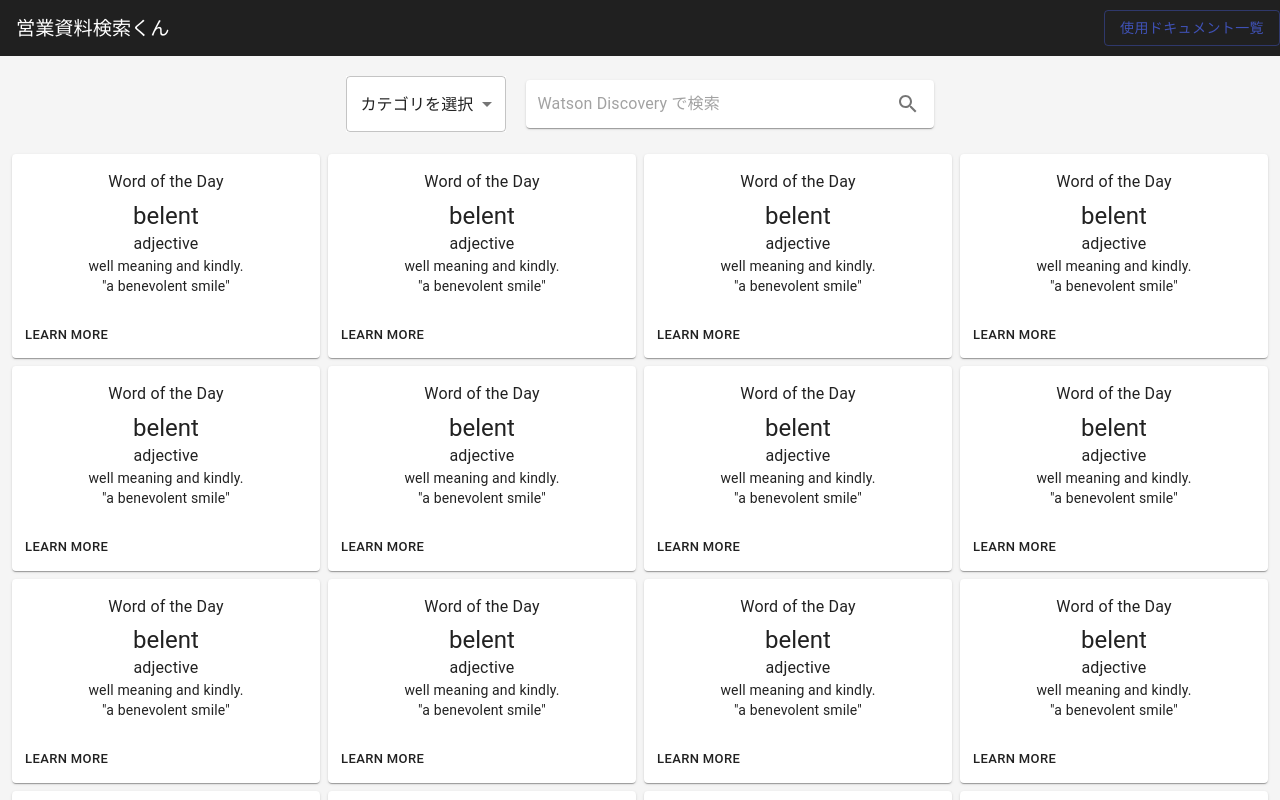
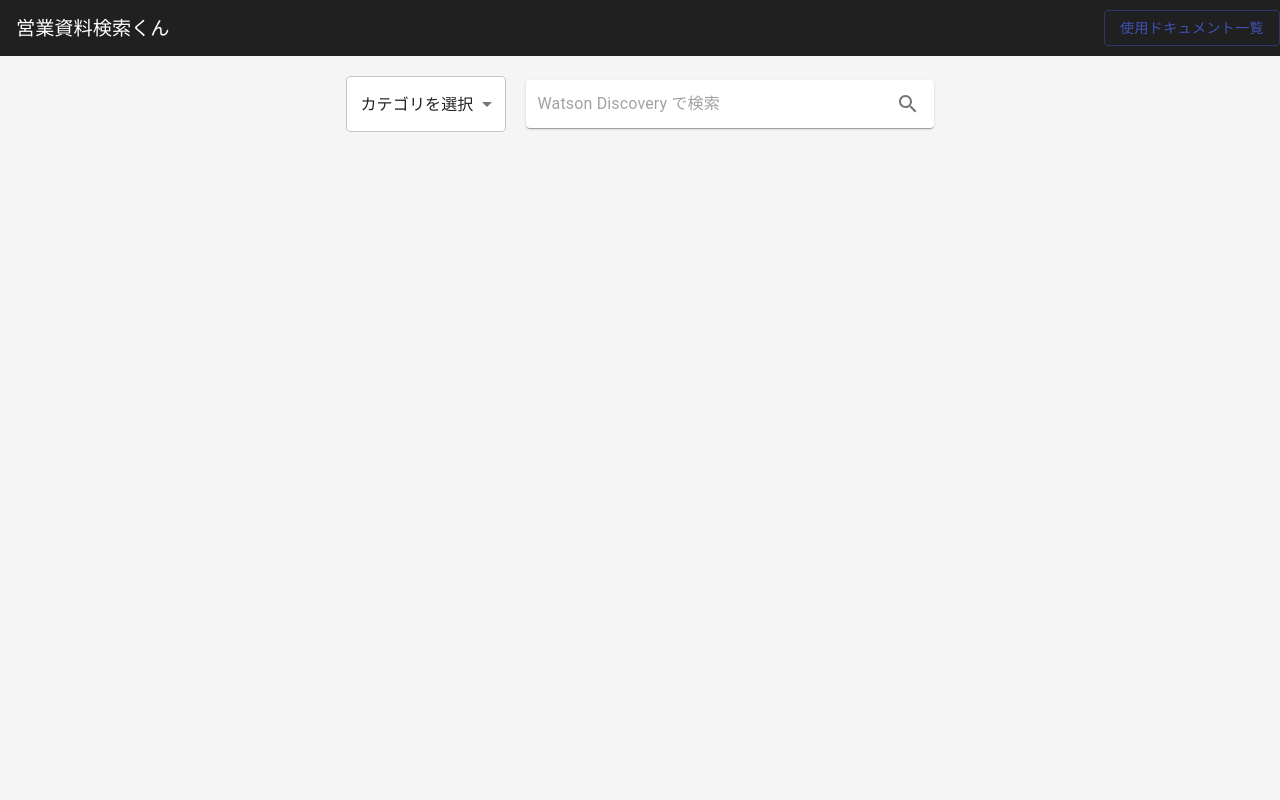
Before and after one commit to cloud-native-garage-method-japan-cohort/team-gemini, a React (Create React App) app in the folder webapp/: page / in a window 1280 px wide. Shown: the top 800 px of the page. Built offline with nearby package versions, Linux system fonts and the light colour scheme.

Commit message:
検索結果を出力するように

```diff
--- a/webapp/src/pages/Top.js
+++ b/webapp/src/pages/Top.js
@@ -16,7 +16,8 @@ import {
   Typography,
   FormControl,
   Select,
-  MenuItem
+  MenuItem,
+  CircularProgress
 } from "@material-ui/core";
 import SearchIcon from '@material-ui/icons/Search';
 
@@ -59,23 +60,49 @@ const useStyles = makeStyles((theme) => ({
   },
   cardGrid: {
     padding: '2px 12px 2px 12px'
-  }
+  },
+  noResultContainer: {
+    padding: '2px 4px',
+    display: 'flex',
+    alignItems: 'center',
+    justifyContent: 'center',
+    width: 600,
+  },
+  circularLoadContainer: {
+    alignItems: 'center',
+    justifyContent: 'center',
+  },
+  cardTitle: {
+    color:'#0066ff',
+    textDecoration: 'underline',
+    fontWeight: 'bold',
+    paddingBottom: '10px'
+  },
 }));
 
 
 const Top = () => {
   const [sendText, setSendText] = useState('');
-  const [recvText, setRecvText] = useState('');
+  const [searchResults, setSearchResults] = useState([]);
   const [categoryId, setCategoryId] = useState(0);
+  const [hasSearched, setHasSearched] = useState(false);
+  const [searchedText, setSearchedText] = useState('');
+  const [isSearching, setIsSearching] = useState(false);
 
   const classes = useStyles();
 
   const onPressQuery = async (event) => {
     event.preventDefault();
-    const res = await queryDiscovery(sendText, categoryId);
-    setRecvText(res.data.responseText);
-    console.log(res);
-    // setSendText('');
+    setHasSearched(true);
+    setSearchedText(sendText);
+    setIsSearching(true);
+    return queryDiscovery(sendText, categoryId)
+      .then((result) => {
+      setIsSearching(false);
+      Array.isArray(result.data.responseText) ?
+        setSearchResults(result.data.responseText) :
+        setSearchResults([]);
+      });
   }
 
   const sampleItems = Array.from(Array(20).keys()).map(n =>
@@ -104,6 +131,56 @@ const Top = () => {
         </Grid>
     );
 
+  const renderSearchResults = () => {
+    if(!hasSearched) {
+      return null;
+    }
+    if(isSearching) {
+      return (
+      <Container className={classes.circularLoadContainer}>
+        <CircularProgress />
+      </Container>
+      );
+    }
+    if(searchResults.length === 0) {
+      return (
+        <Container className={classes.noResultContainer}>
+          <Typography variant="body1" component="div">
+            {`${searchedText} に一致する情報は見つかりませんでした。`}
+          </Typography>
+        </Container>
+      );
+    }
+    const keys = {index: 0};
+    return searchResults.map(e => {
+      const { title, description, filename} = e;
+      return (
+      <Grid item xs={12} sm={6} md={3} key={keys.index++}>
+      <Card sx={{ minWidth: 575 }}>
+        <CardContent style={{textAlign: "left"}}>
+          <Typography variant="h7" component="div" className={classes.cardTitle}>
+           {title}
+          </Typography>
+          <Typography variant="body2">
+           {`${description.substring(0, 100)}...`}
+          </Typography>
+        </CardContent>
+        <CardActions>
+            <Button
+              size="small"
+              onClick={(e) => {
+                e.preventDefault();
+                window.open(`https://github.com/cloud-native-garage-method-japan-cohort/team-gemini/blob/master/resources/${filename}`, '_blank');
+                }}
+            >
+                Open Document
+            </Button>
+        </CardActions>
+      </Card>
+    </Grid>)
+    });
+  }
+
   return (
     <Layout>
       <form onSubmit={(e)=>{onPressQuery(e)}} className={classes.form}>
@@ -122,7 +199,7 @@ const Top = () => {
             placeholder="Watson Discovery で検索"
             inputProps={{ 'aria-label': 'search watson discovery' }}
             onChange={(e)=>{setSendText(e.target.value)}}
-            onClick={() => sendText === "" ? setSendText("Watson Discovery") : null}
+            onClick={() => sendText === "" ? setSendText("IBM") : null}
           />
           <IconButton
             type="submit"
@@ -133,37 +210,9 @@ const Top = () => {
           </IconButton>
         </Paper>
       </form>
-      <Grid container spacing={1} className={classes.cardGrid}>
-        <Grid item xs={12} sm={6} md={3}>
-          <Card sx={{ minWidth: 575 }}>
-            <CardContent>
-              <Typography sx={{ fontSize: 14 }}  gutterBottom>
-                Word of the Day
-              </Typography>
-              <Typography variant="h5" component="div">
-                belent
-              </Typography>
-              <Typography sx={{ mb: 1.5 }} >
-                adjective
-              </Typography>
-              <Typography variant="body2">
-                well meaning and kindly.
-                <br />
-                {'"a benevolent smile"'}
-              </Typography>
-            </CardContent>
-            <CardActions>
-              <Button size="small">Learn More</Button>
-            </CardActions>
-          </Card>
-        </Grid>
-        {sampleItems}
+      <Grid container spacing={1} className={classes.cardFilename}>
+        {renderSearchResults()}
       </Grid>
-      <Container>
-        <Grid>
-          {recvText}
-        </Grid>
-      </Container>
     </Layout>
   )
 }
```
